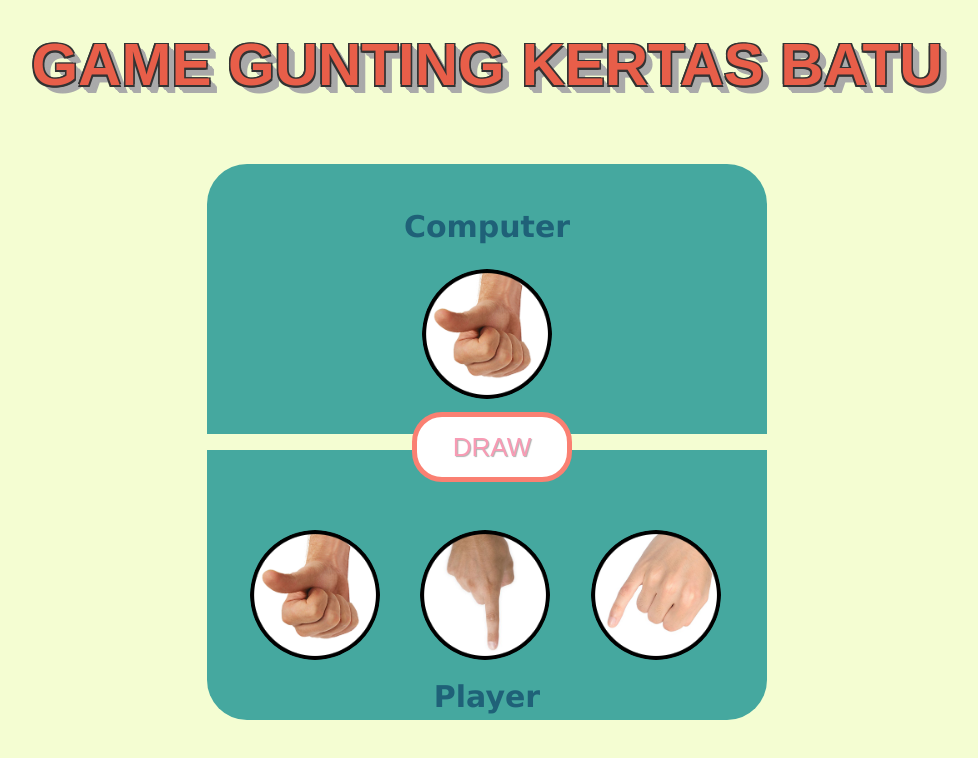
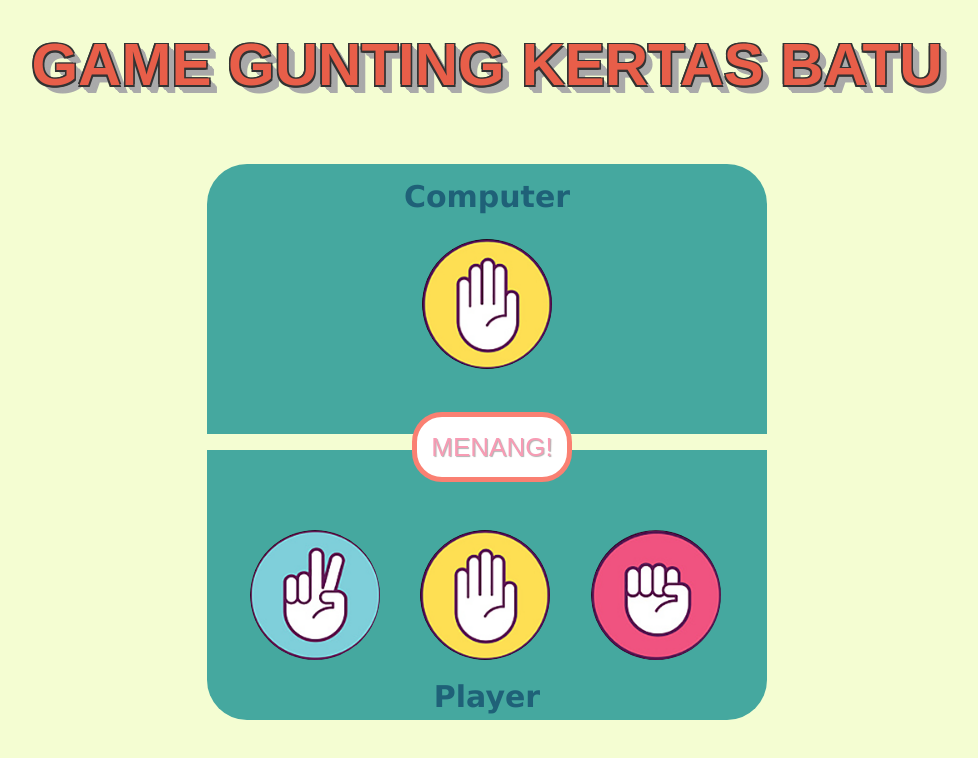
Before and after one commit to Mufty-arifin/Game-GuntingKertasBatu, a plain HTML site: page index.html in a window 1280 px wide. Both pictures are taken after a click on the picture 468 px from the left and 595 px from the top of the page. Shown: the whole page, without its empty margins (153-1131 px from the left). Drawn offline with Linux system fonts and the light colour scheme.

Commit message:
update DOM gukerba.js, style.css, index.html

```diff
--- a/gukerba.js
+++ b/gukerba.js
@@ -1,27 +1,57 @@
 class Game {
   constructor(playerChoice) {
     this.playerChoice = playerChoice;
-    this.comChoice = ["Batu", "Gunting", "Kertas"][Math.floor(Math.random() * 3)]; // komputer random
-    this.result = "DRAW";
+    this.comChoice = ["batu", "gunting", "kertas"][
+      Math.floor(Math.random() * 3)
+    ]; // komputer random
+    this.result = "DRAW!";
   }
 
   start() {
     if (this.playerChoice === this.comChoice) {
-      this.result = "DRAW";
+      this.result = "DRAW!";
     } else if (
-      (this.playerChoice === "Batu" && this.comChoice === "Gunting") ||
-      (this.playerChoice === "Gunting" && this.comChoice === "Kertas") ||
-      (this.playerChoice === "Kertas" && this.comChoice === "Batu")
+      (this.playerChoice === "batu" && this.comChoice === "gunting") ||
+      (this.playerChoice === "gunting" && this.comChoice === "kertas") ||
+      (this.playerChoice === "kertas" && this.comChoice === "batu")
     ) {
-      this.result = "MENANG";
+      this.result = "MENANG!";
     } else {
-      this.result = "KALAH";
+      this.result = "KALAH!";
     }
     return this.result;
   }
 }
 
-const game1 = new Game("Kertas");
-console.log(`Player Choice: ${game1.playerChoice}`);
-console.log(`Computer Choice: ${game1.comChoice}`);
-console.log(`Result: ${game1.start()}`);
+const pilihan = document.querySelectorAll("li img");
+pilihan.forEach(function (pil) {
+  pil.addEventListener("click", function () {
+    const pilihanPlayer = pil.className;
+    const game = new Game(pilihanPlayer);
+    const result = game.start();
+
+    const imgComputer = document.querySelector(".img-computer");
+    imgComputer.setAttribute("src", "img/" + game.comChoice + ".png");
+
+    const info = document.querySelector(".info");
+    info.innerHTML = result;
+  });
+});
+
+// const pKertas = document.querySelector(".kertas");
+// pKertas.addEventListener("click", function () {
+//   const pilihanPlayer = pKertas.className;
+//   const game = new Game(pilihanPlayer);
+//   const result = game.start();
+
+//   const imgComputer = document.querySelector('.img-computer');
+//   imgComputer.setAttribute('src', 'img/' + game.comChoice + '.png');
+
+//   const info = document.querySelector('.info');
+//   info.innerHTML = result;
+// });
+
+// const game1 = new Game("Kertas");
+// console.log(`Player Choice: ${game1.playerChoice}`);
+// console.log(`Computer Choice: ${game1.comChoice}`);
+// console.log(`Result: ${game1.start()}`);
--- a/index.html
+++ b/index.html
@@ -3,7 +3,7 @@
   <head>
     <meta charset="UTF-8" />
     <meta name="viewport" content="width=device-width, initial-scale=1.0" />
-    <title>Game Gunting Kertas Batu</title>
+    <title>GUKERBA</title>
     <link rel="stylesheet" href="style.css">
     <link rel="shortcut icon" href="img/icon-gukerba.png">
   </head>
@@ -12,24 +12,26 @@
     <div class="container">
         <div class="area-komputer">
             <div class="tittle-com"><h2>Computer</h2></div>
-            <img src="img/gajah.png" class="img-komputer">
+            <img src="img/batu.png" class="img-computer">
         </div>
         <div class="info">DRAW</div>
         <div class="area-player">
             <ul>
                 <li>
-                    <img src="img/gajah.png" class="gajah">
+                    <img src="img/gunting.png" class="gunting">
                 </li>
                 <li>
-                    <img src="img/orang.png" class="orang">
+                    <img src="img/kertas.png" class="kertas">
                 </li>
                 <li>
-                    <img src="img/semut.png" class="semut">
+                    <img src="img/batu.png" class="batu">
                 </li>
             </ul>
             <div class="tittle-player"><h2>Player</h2></div>
 
         </div>
     </div>
+
+    <script src="gukerba.js"></script>
   </body>
 </html>
--- a/style.css
+++ b/style.css
@@ -55,7 +55,7 @@ li {
   border-radius: 40px 40px 0 0;
 }
 .tittle-com{
-    margin-top: -20px;
+    margin-top: -50px;
 }
 img {
   width: 130px;
@@ -103,24 +103,24 @@ h2{
   text-shadow: 1px 1px 1px rgba(0, 0, 0, 0.3);
 }
 
-.gajah,
-.orang,
-.semut {
+.gunting,
+.kertas,
+.batu {
   transition: 0.3s;
   position: relative;
   top: 0;
   cursor: pointer;
 }
 
-.gajah:hover,
-.semut:hover,
-.orang:hover,
+.gunting:hover,
+.kertas:hover,
+.batu:hover,
 .active {
-  box-shadow: 0 0 10px 5px limegreen;
+  box-shadow: 0 0 5px 5px rgb(244, 253, 210);
 }
 
-.gajah:active,
-.semut:active,
-.orang:active {
+.gunting:active,
+.kertas:active,
+.batu:active {
   top: 2px;
 }
```
Also changed, not shown: img/batu.png (added), img/gunting.png (added), img/kertas.png (added), 1 other file.
